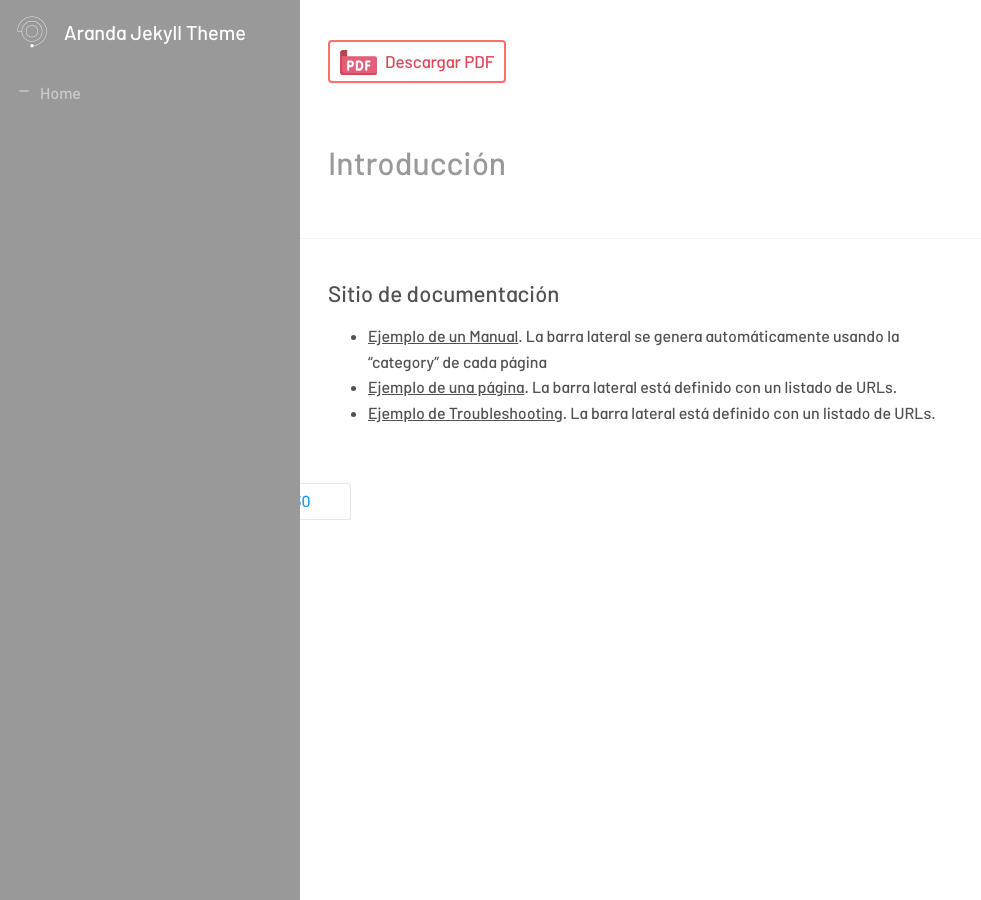
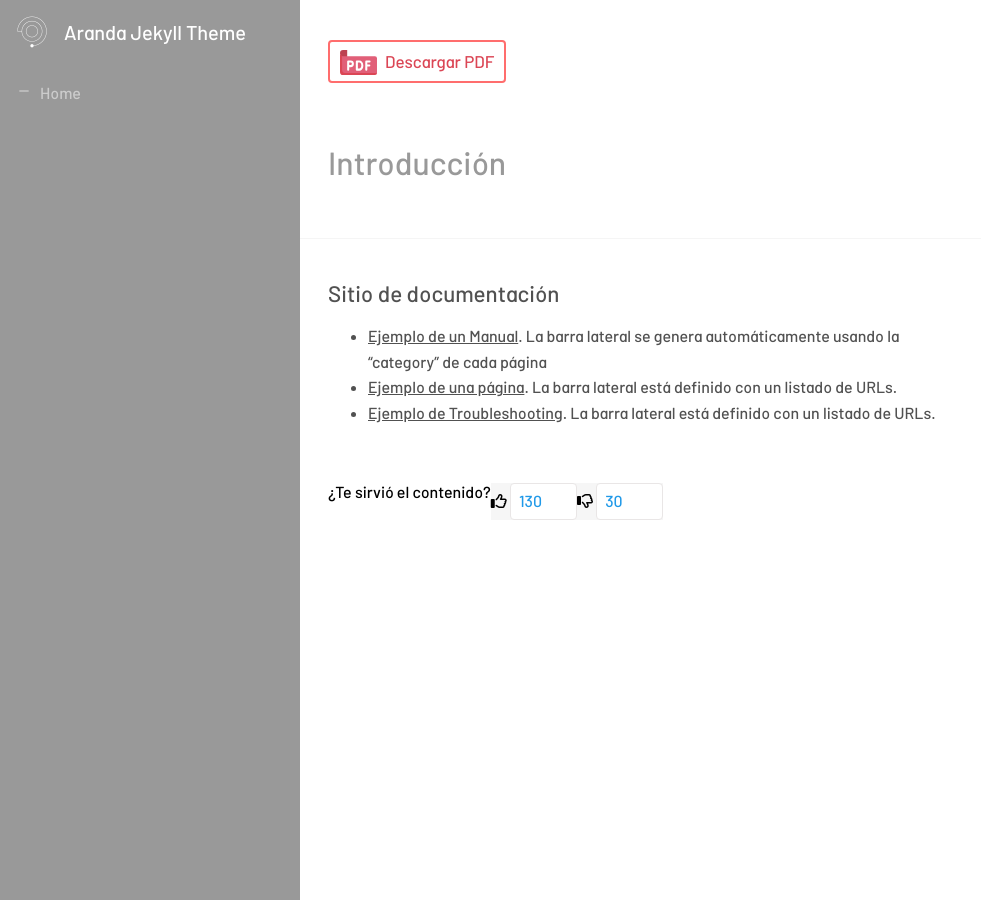
Before and after one commit to Nats85/Manuales-Aranda-Apis, a Jekyll site: the page built from index.md, in a window 1280 px wide. Shown: the whole page, without its empty margins (0-981 px from the left). Built offline with Jekyll 4.4.1, drawn with Linux system fonts in a browser that asks for light colours; nearby versions of some CDN libraries.

Commit message:
Update _vote-count.scss

```diff
--- a/_sass/base/_vote-count.scss
+++ b/_sass/base/_vote-count.scss
@@ -8,9 +8,8 @@
 
     .vote-container {
         display: flex;
-        margin-bottom: 36px;
-        border-radius: 4px;
         align-items: center;
+        padding: 0 300px 0 312px;
 
     }
 
```
